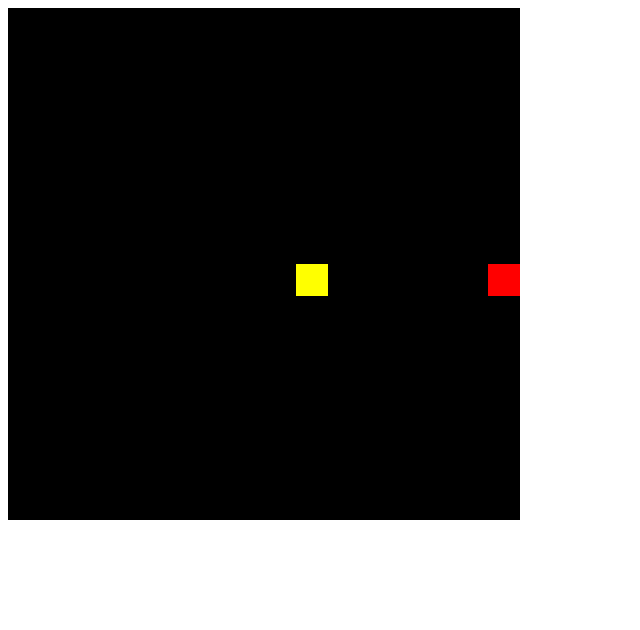
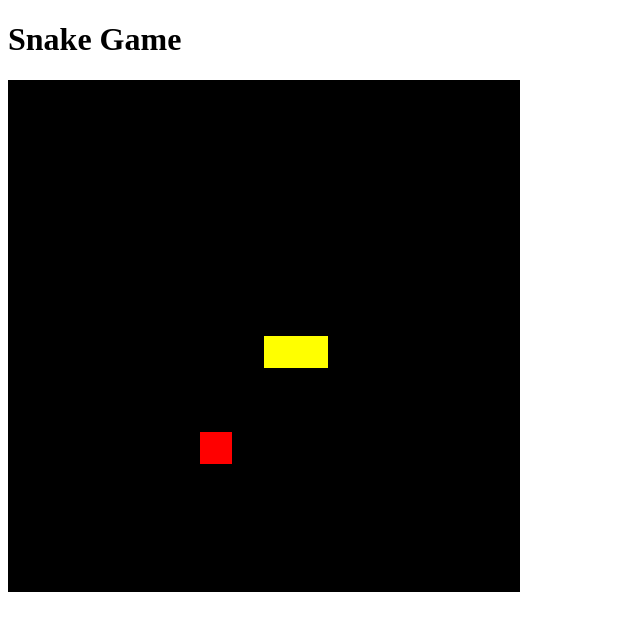
Before and after one commit to m-mati/Jogo_Cobrinha, a plain HTML site: page index.html in a window 1280 px wide. Shown: the whole page, without its empty margins (0-640 px from the left). Drawn offline with Linux system fonts and the light colour scheme.

Commit message:
Game Over

```diff
--- a/index.html
+++ b/index.html
@@ -9,6 +9,7 @@
     <title>Snake Game</title>
 </head>
 <body>
+    <h1>Snake Game</h1>
     <canvas id="snake" width="512" height="512"></canvas>
 </body>
 </html>
--- a/script.js
+++ b/script.js
@@ -18,7 +18,7 @@ function criarBG() {
 }
 
 function criarCobrinha(){
-    for(i=0; i< snake.length; i++){
+    for(i=0; i < snake.length; i++){
         context.fillStyle = "yellow";
         context.fillRect(snake[i].x, snake[i].y, box, box);
     }
@@ -31,18 +31,26 @@ function drawFood(){
 
 document.addEventListener("keydown", update);
 
-function update (event){
-    if(event.keyCode == 37 && direction != "right") direction = "left";
-    if(event.keycode == 38 && direction != "down") direction = "up";
-    if(event.keycode == 39 && direction != "left") direction = "right";
-    if(event.keycode == 40 && direction != "up") direction = "down";
+function update(event){
+    if(event.keyCode == 37 && direction != 'right') direction = 'left';
+    if(event.keyCode == 38 && direction != 'down') direction = 'up';
+    if(event.keyCode == 39 && direction != 'left') direction = 'right';
+    if(event.keyCode == 40 && direction != 'up') direction = 'down';
 }
 
 function iniciarJogo(){
-    if(snake[0].x > 15 * box && direction == "right") snake[0].x = 0;
-    if(snake[0].x > 0 && direction == "left") snake[0].x = 16 * box;
-    if(snake[0].y > 15 * box && direction == "down") snake[0].y = 0;
-    if(snake[0].y > 0 && direction == "up") snake[0].y = 16 * box;
+
+    if(snake[0].x > 15*box && direction == "right") snake[0].x = 0;
+    if(snake[0].x < 0 && direction == 'left') snake[0].x = 16 * box;
+    if(snake[0].y > 15*box && direction == "down") snake[0].y = 0;
+    if(snake[0].y < 0 && direction == 'up') snake[0].y = 16 * box;
+
+    for(i = 1; i < snake.length; i++){
+        if(snake[0].x == snake[i].x && snake[0].y == snake[i].y){
+            clearInterval(jogo);
+            alert('Game Over :(');
+        }
+    }
 
     criarBG();
     criarCobrinha();
@@ -54,9 +62,14 @@ function iniciarJogo(){
     if(direction == "right") snakeX += box;
     if(direction == "left") snakeX -= box;
     if(direction == "up") snakeY -= box;
-    if(direction == "down") snakey += box;
+    if(direction == "down") snakeY += box;
 
-    snake.pop();
+    if(snakeX != food.x || snakeY != food.y){
+        snake.pop(); //pop tira o último elemento da lista
+    }else{
+        food.x = Math.floor(Math.random() * 15 +1) * box;
+        food.y = Math.floor(Math.random() * 15 +1) * box;
+    }
 
     let newHead = {
         x: snakeX,
```
